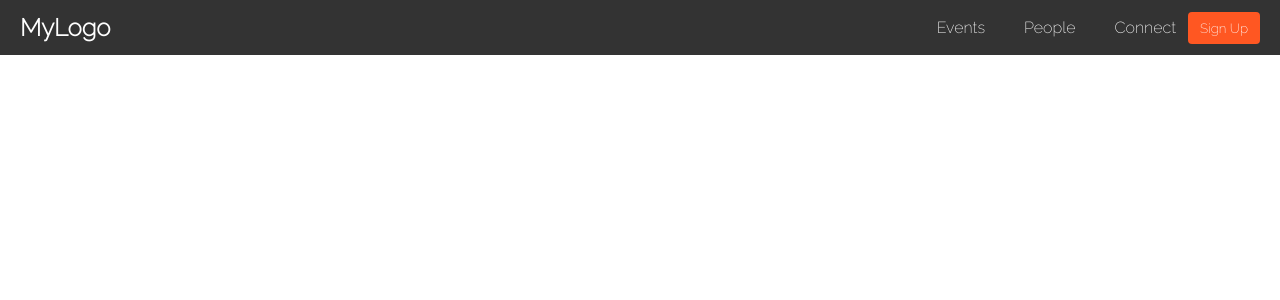
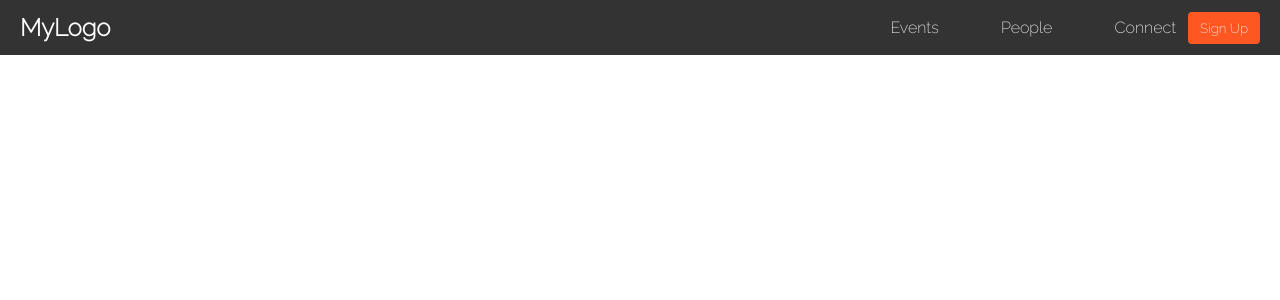
Before and after one commit to punya124/HackUMass, a Flask app: page /events in a window 1280 px wide. Shown: the top 300 px of the page. Run offline with Flask 3, Linux system fonts and the light colour scheme.

Commit message:
style change

```diff
--- a/static/styles.css
+++ b/static/styles.css
@@ -12,10 +12,8 @@ body {
   font-style: normal;
 }
 
-
 #topbar {
     display: flex;
-    justify-content: space-between;
     align-items: center;
     background-color: #333;
     padding: 10px 20px;
@@ -26,9 +24,10 @@ body {
     font-weight: bold;
 }
 #nav-links {
-    margin-left: auto;
     display: flex;
-    gap: 15px;
+    justify-content: space-between; /* Evenly spaces links */
+    flex-grow: 1;
+    margin-left: 60vw; /* Space between logo and links */
 }
 #nav-links a {
     color: white;
```
